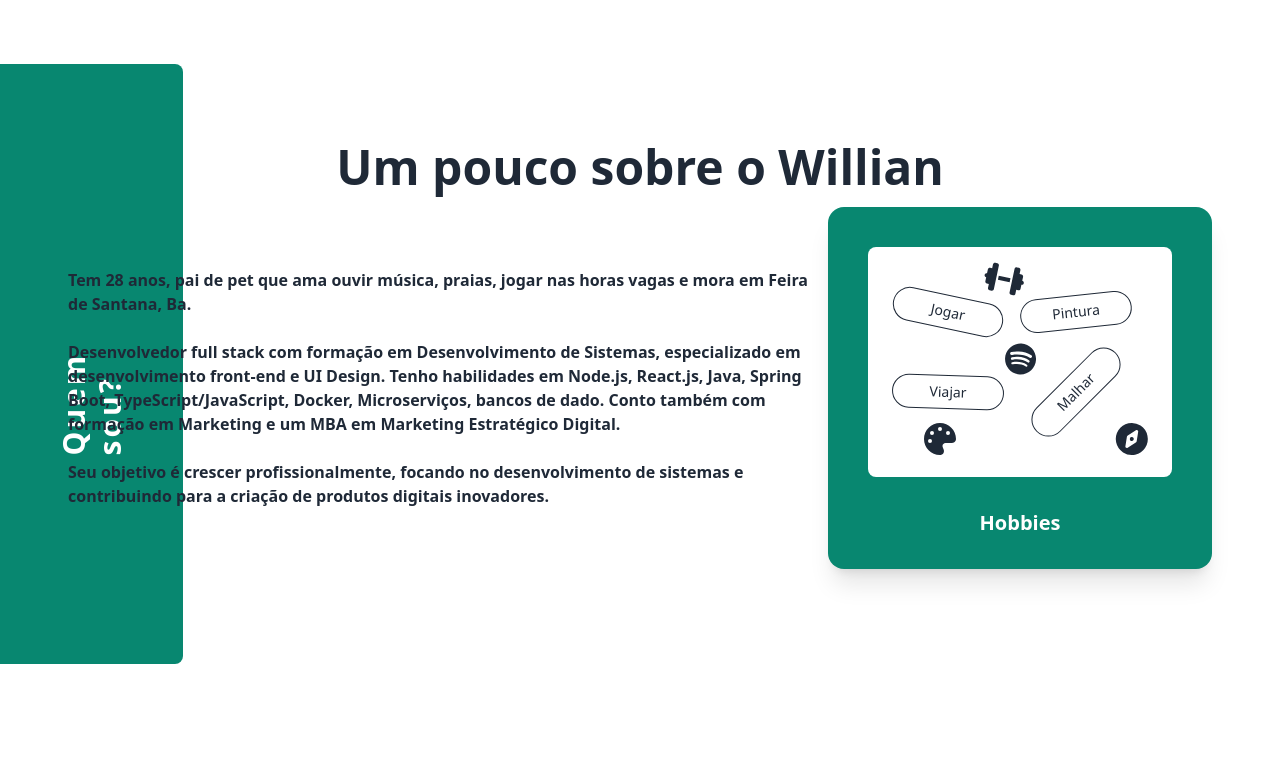
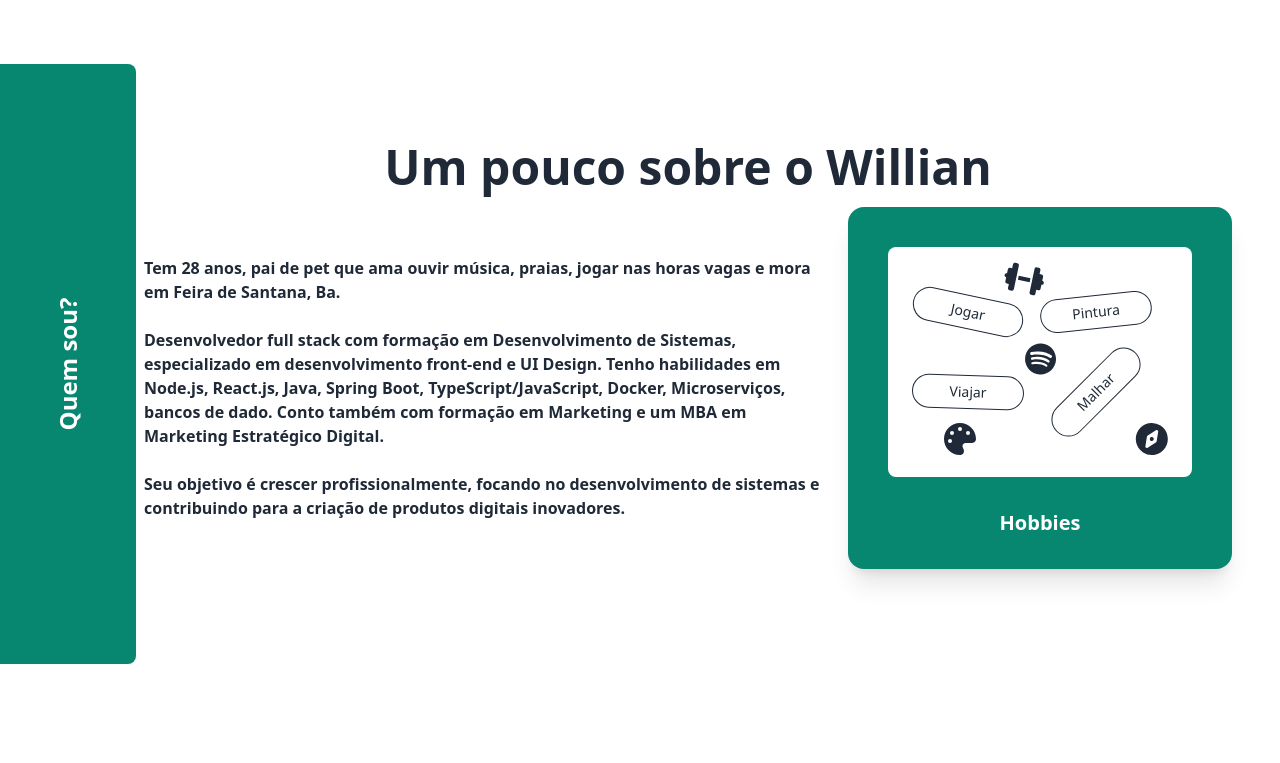
Before and after one commit to costaowillian/willian_portfolio, a React (Create React App) app in the folder portfolio/: page / in a window 1280 px wide. Shown: the part 680-1443 px from the top of the page. Built offline with nearby package versions, Linux system fonts and the light colour scheme.

Commit message:
fix: layout do component sobre

```diff
--- a/portfolio/src/components/Sobre.tsx
+++ b/portfolio/src/components/Sobre.tsx
@@ -10,8 +10,8 @@ const Sobre = () => {
   });
   return (
     <div className="hero min-h-screen">
-      <div className="absolute left-0 top-50 transform -translate-y-1/2h-full w-[183px] h-[600px] flex items-center justify-center bg-custom-green rounded-r-lg hidden ms:hidden lg:flex">
-        <p className="text-3xl transform -rotate-90 text-white font-bold tracking-widest">
+      <div className="absolute left-0 top-50 transform -translate-y-1/2h-full w-[136px] h-[600px] flex items-center justify-center bg-custom-green rounded-r-lg hidden ms:hidden lg:flex">
+        <p className="text-2xl transform -rotate-90 text-white font-bold">
           Quem sou?
         </p>
       </div>
@@ -21,7 +21,7 @@ const Sobre = () => {
         animate={inView ? { opacity: 1, scale: 1 } : { opacity: 0, scale: 0.5 }}
         transition={{ duration: 0.5 }}
       >
-        <div className="hero-content text-center mx-[20px]">
+        <div className="hero-content text-center lg:ml-24">
           <div className="">
             <h1 className="text-5xl font-bold">Um pouco sobre o Willian</h1>
             <div className="hero">
```
